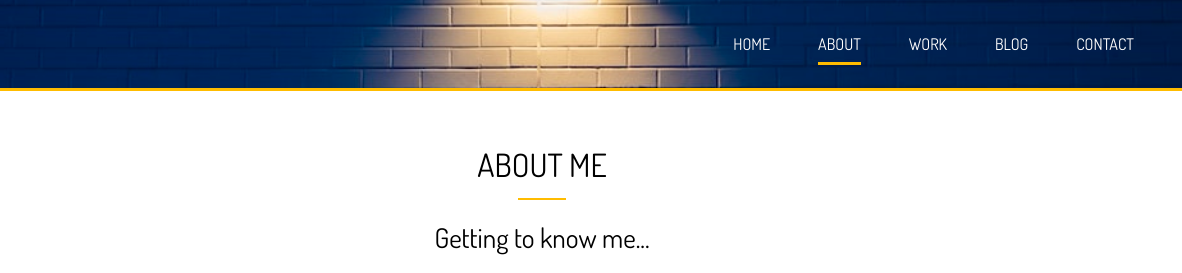
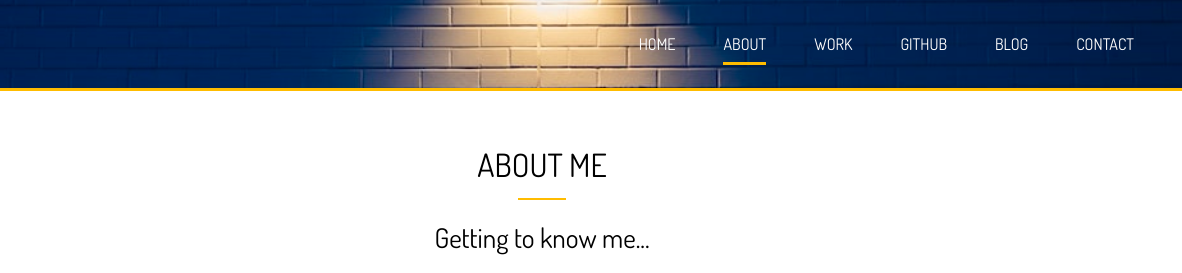
Before and after one commit to franklinholguin/portfolio_web, a website: page dist/about.html in a window 1280 px wide. Shown: the top 273 px of the page, 98-1280 px from the left. Drawn offline with Linux system fonts and the light colour scheme.

Commit message:
Adding Github to the top menu in all pages

```diff
--- a/dist/about.html
+++ b/dist/about.html
@@ -30,6 +30,7 @@
             <li><a href="index.html">Home</a></li>
             <li><a href="about.html" class="current">About</a></li>
             <li><a href="work.html">Work</a></li>
+            <li><a href="https://github.com/franklinholguin">github</a></li>
             <li><a href="https://dev.to/franklinholguin">Blog</a></li>
             <li><a href="contact.html">Contact</a></li>
           </ul>
```
Also changed, not shown: dist/contact.html (+1 -0 lines), dist/work.html (+1 -0 lines).
